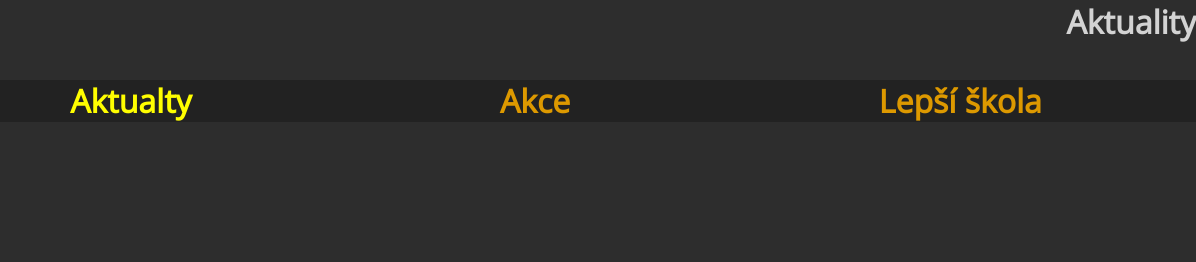
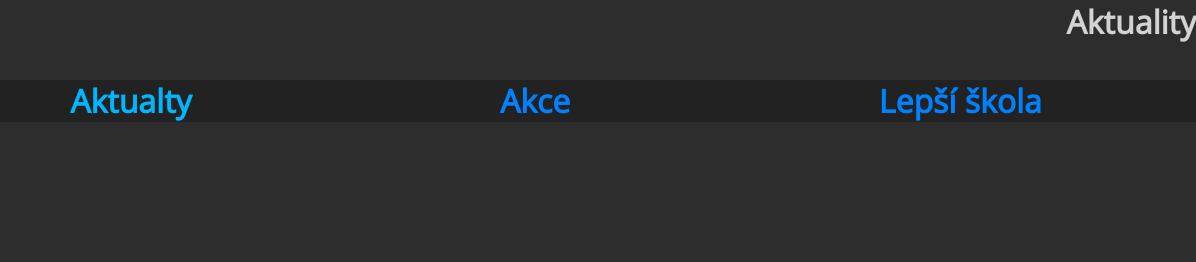
Before and after one commit to jezura777/zssvzp, a plain HTML site: page index.html in a window 1280 px wide. Shown: the top 262 px of the page, 84-1280 px from the left. Drawn offline with nearby package versions, Linux system fonts and the light colour scheme.

Commit message:
colors!!!

```diff
--- a/style.css
+++ b/style.css
@@ -6,7 +6,9 @@
 
     --dark-clr: #2d2d2d;
     --light-clr: #d3d3d3;
-    --clr-primary: #dd9900;
+    --clr-primary: #0082ff;
+    --clr-foho: #00dcef;
+    --clr-sel: #00b6ff;
 
     --ff-title: 'Open Sans', sans-serif;
     --ff-text: 'Montserrat', sans-serif;
@@ -117,7 +119,7 @@ a {
 }
 
 .selected {
-    color:#fffe00
+    color: var(--clr-sel);
 }
 
 h2 {
@@ -167,7 +169,7 @@ nav a {
 nav a:hover,
 nav a:focus {
 
-    color: #fffe00;
+    color: var(--clr-foho);
     text-decoration: underline;
 
 }
```
